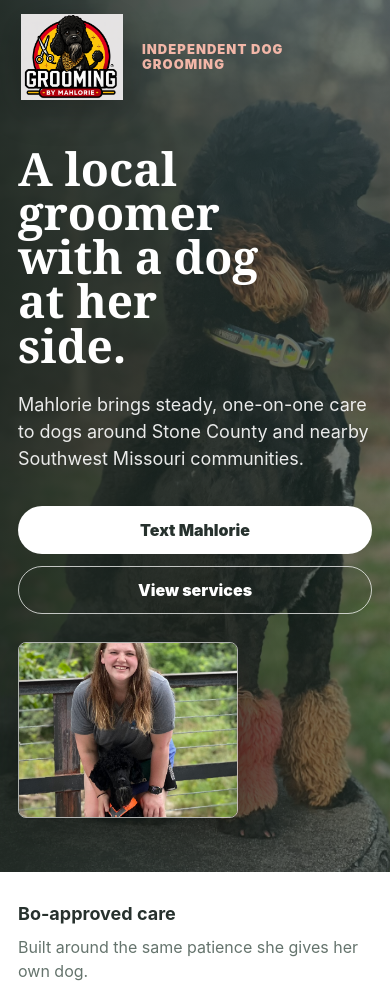
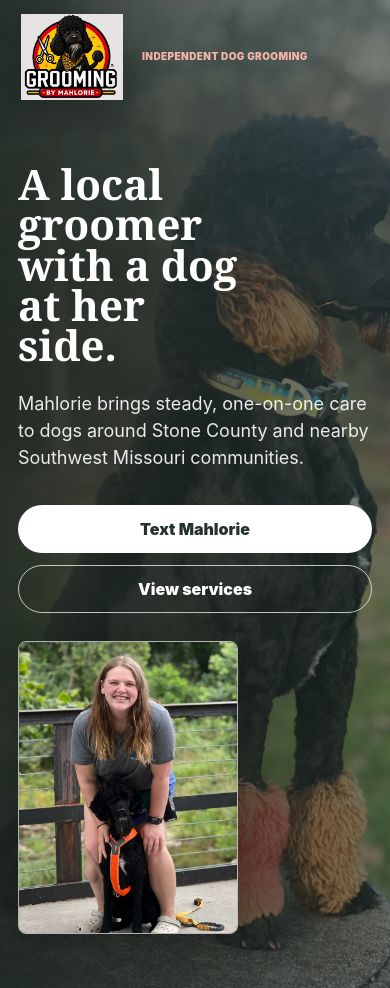
Before and after one commit to alexvahldick/groomingbymahlorie, a plain HTML site: page index.html in a window 390 px wide. Shown: the top 988 px of the page. Drawn offline with Linux system fonts and the light colour scheme.

Commit message:
Tighten hero spacing and portrait crop

```diff
--- a/styles.css
+++ b/styles.css
@@ -78,11 +78,13 @@ a {
 }
 
 .brand-tagline {
-  max-width: 150px;
+  flex-shrink: 0;
+  max-width: none;
+  white-space: nowrap;
   color: #f3b7a8;
-  font-size: 13px;
+  font-size: 12px;
   font-weight: 900;
-  letter-spacing: 0.08em;
+  letter-spacing: 0.05em;
   line-height: 1.15;
   text-transform: uppercase;
 }
@@ -148,6 +150,7 @@ a {
   z-index: 3;
   position: relative;
   max-width: 690px;
+  margin-top: 10px;
   color: #fff;
 }
 
@@ -175,7 +178,7 @@ h1 {
   margin: 0;
   max-width: 12ch;
   font-family: Georgia, "Times New Roman", serif;
-  font-size: clamp(46px, 8vw, 86px);
+  font-size: clamp(42px, 7.3vw, 80px);
   line-height: 0.96;
   letter-spacing: 0;
 }
@@ -211,12 +214,12 @@ h3 {
 .hero-inline-image {
   display: block;
   width: min(100%, 540px);
-  aspect-ratio: 5 / 4;
+  aspect-ratio: 3 / 4;
   margin-top: 28px;
   border: 1px solid rgba(255, 255, 255, 0.64);
   border-radius: 8px;
   object-fit: cover;
-  object-position: center 35%;
+  object-position: center center;
   box-shadow: 0 18px 40px rgba(0, 0, 0, 0.28);
 }
 
@@ -492,6 +495,7 @@ h3 {
 
   .hero-inline-image {
     width: min(78vw, 220px);
+    object-position: center center;
   }
 
   h1 {
@@ -522,12 +526,17 @@ h3 {
     max-height: 86px;
   }
 
+  .brand-tagline {
+    font-size: 10px;
+    letter-spacing: 0.04em;
+  }
+
   .nav-links {
     display: none;
   }
 
   .hero {
-    padding: 146px 18px 54px;
+    padding: 154px 18px 54px;
   }
 
   .hero-copy {
```
